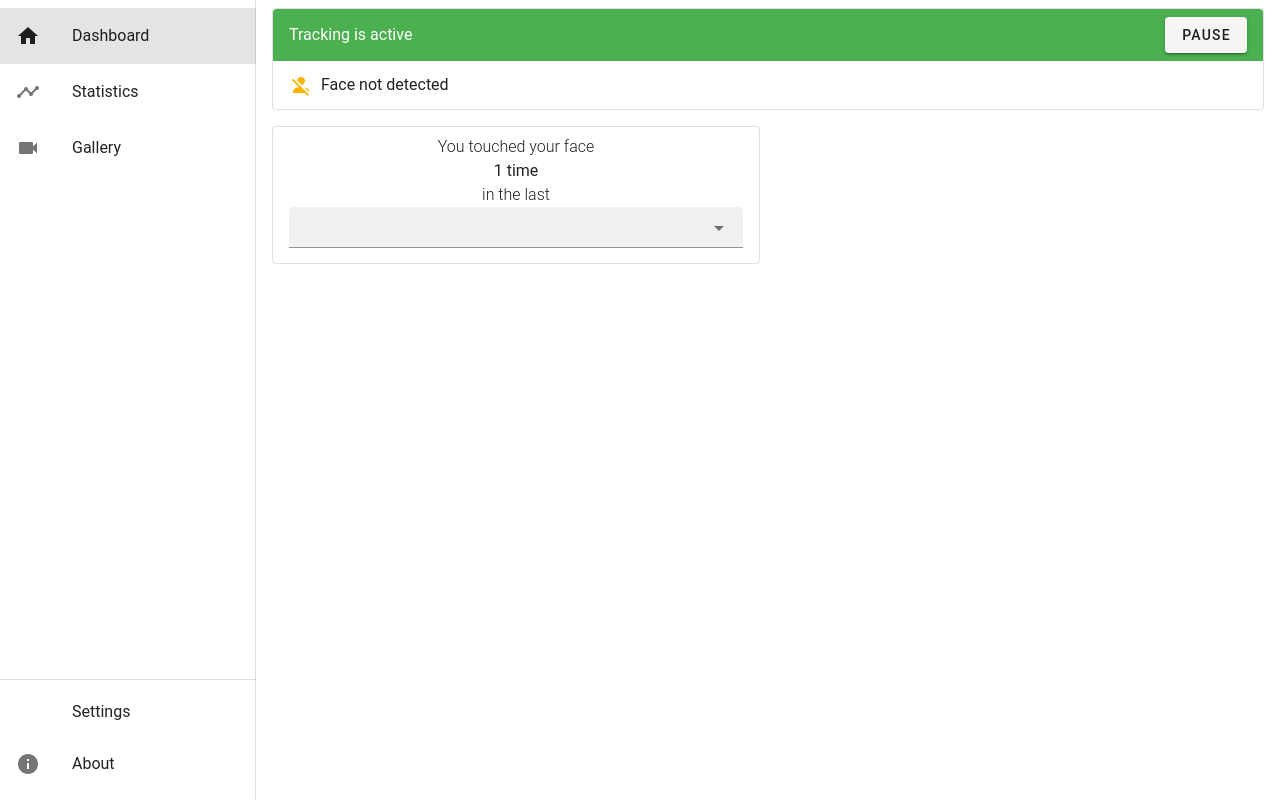
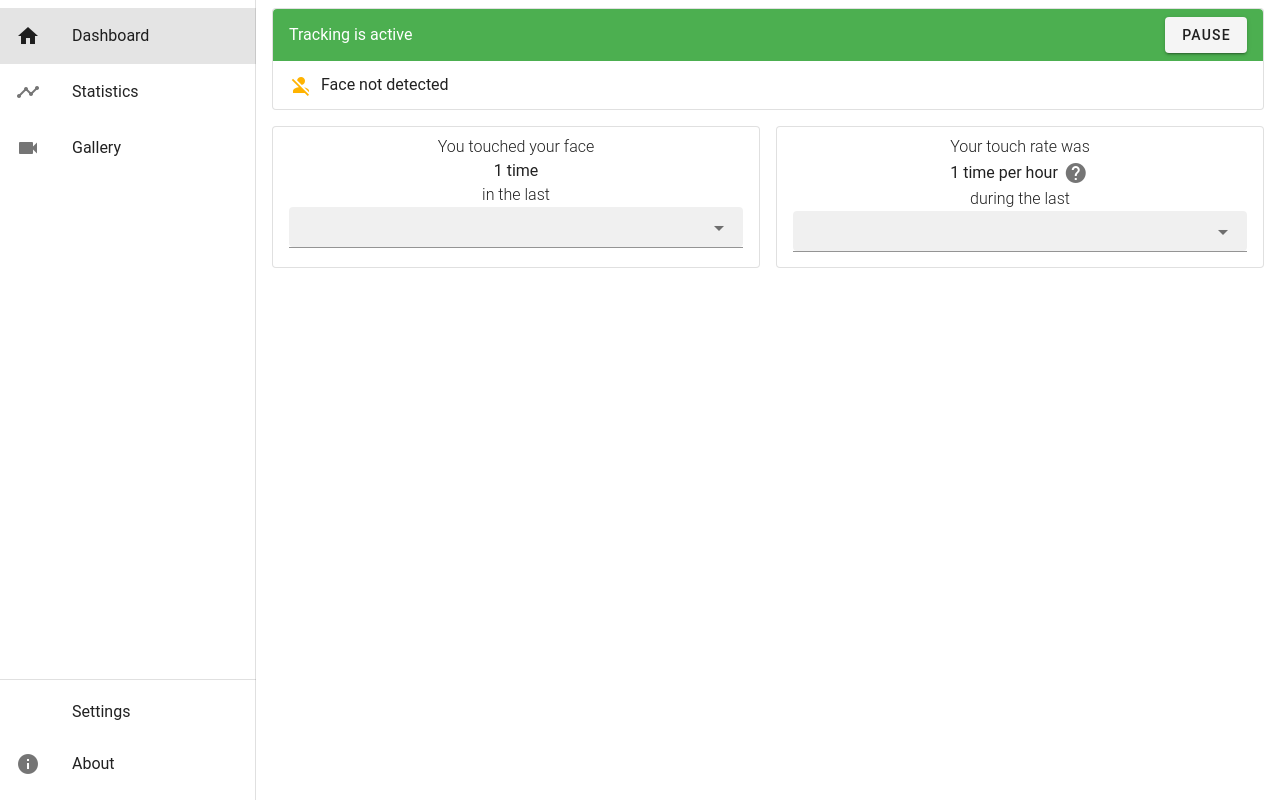
Before and after one commit to szczurzy-torpedowiec/faceshield, a Vue app: page / in a window 1280 px wide. Built offline with nearby package versions, Linux system fonts and the light colour scheme; a small style sheet from the web is missing.

Commit message:
Add touches per hour tile

```diff
--- a/src/renderer/components/dashboard/RecentTouchesTile.vue
+++ b/src/renderer/components/dashboard/RecentTouchesTile.vue
@@ -15,7 +15,7 @@
     <v-select
       dense
       filled
-      :items="['15 minutes', '30 minutes', '1 hour', '2 hours']"
+      :items="['15 minutes', '30 minutes', '1 hour', '2 hours', '4 hours', '8 hours']"
       hide-details
     />
   </v-card>
--- /dev/null
+++ b/src/renderer/components/dashboard/TouchesPerHourTile.vue
@@ -0,0 +1,32 @@
+<template>
+  <v-card
+    outlined
+    class="dashboard-touches-per-hour-tile h5 d-flex flex-column text-center pt-2 pb-4 px-4"
+  >
+    <div class="font-weight-light">
+      Your touch rate was
+    </div>
+    <div class="h4 d-flex align-center justify-center">
+      1 time per hour
+      <v-menu offset-y>
+        <template v-slot:activator="{ on }">
+          <v-btn icon small class="ml-1" v-on="on"><v-icon>mdi-help-circle</v-icon></v-btn>
+        </template>
+        <v-card max-width="350">
+          <v-card-text>
+            This metric shows the number of touches, divided by the time, during which the tracking was active and your face was detected.
+          </v-card-text>
+        </v-card>
+      </v-menu>
+    </div>
+    <div class="font-weight-light">
+      during the last
+    </div>
+    <v-select
+      dense
+      filled
+      :items="['4 hours', '8 hours', '1 day', '2 days', '3 days', '5 days', 'week', '2 weeks']"
+      hide-details
+    />
+  </v-card>
+</template>
--- a/src/renderer/views/Dashboard.vue
+++ b/src/renderer/views/Dashboard.vue
@@ -2,17 +2,20 @@
   <div class="px-4 py-2 dashboard">
     <control-tile />
     <recent-touches-tile />
+    <touches-per-hour-tile />
   </div>
 </template>
 
 <script>
   import ControlTile from "../components/dashboard/ControlTile";
   import RecentTouchesTile from "../components/dashboard/RecentTouchesTile";
+  import TouchesPerHourTile from "../components/dashboard/TouchesPerHourTile"
 
   export default {
     components: {
+      ControlTile,
       RecentTouchesTile,
-      ControlTile,
+      TouchesPerHourTile,
     }
   }
 </script>
@@ -21,11 +24,12 @@
   .dashboard {
     display: grid;
     grid-gap: 16px;
-    grid-template-rows: auto auto;
+    grid-template-rows: auto auto auto;
     grid-template-columns: 1fr;
     grid-template-areas:
       "control"
-      "recent-touches";
+      "recent-touches"
+      "touches-per-hour";
 
     .dashboard-control-tile {
       grid-area: control;
@@ -35,12 +39,16 @@
       grid-area: recent-touches;
     }
 
+    .dashboard-touches-per-hour-tile {
+      grid-area: touches-per-hour;
+    }
+
     @media screen and (min-width: 800px) {
       grid-template-rows: auto auto;
       grid-template-columns: 1fr 1fr;
       grid-template-areas:
       "control control"
-      "recent-touches .";
+      "recent-touches touches-per-hour";
     }
   }
 </style>
```
